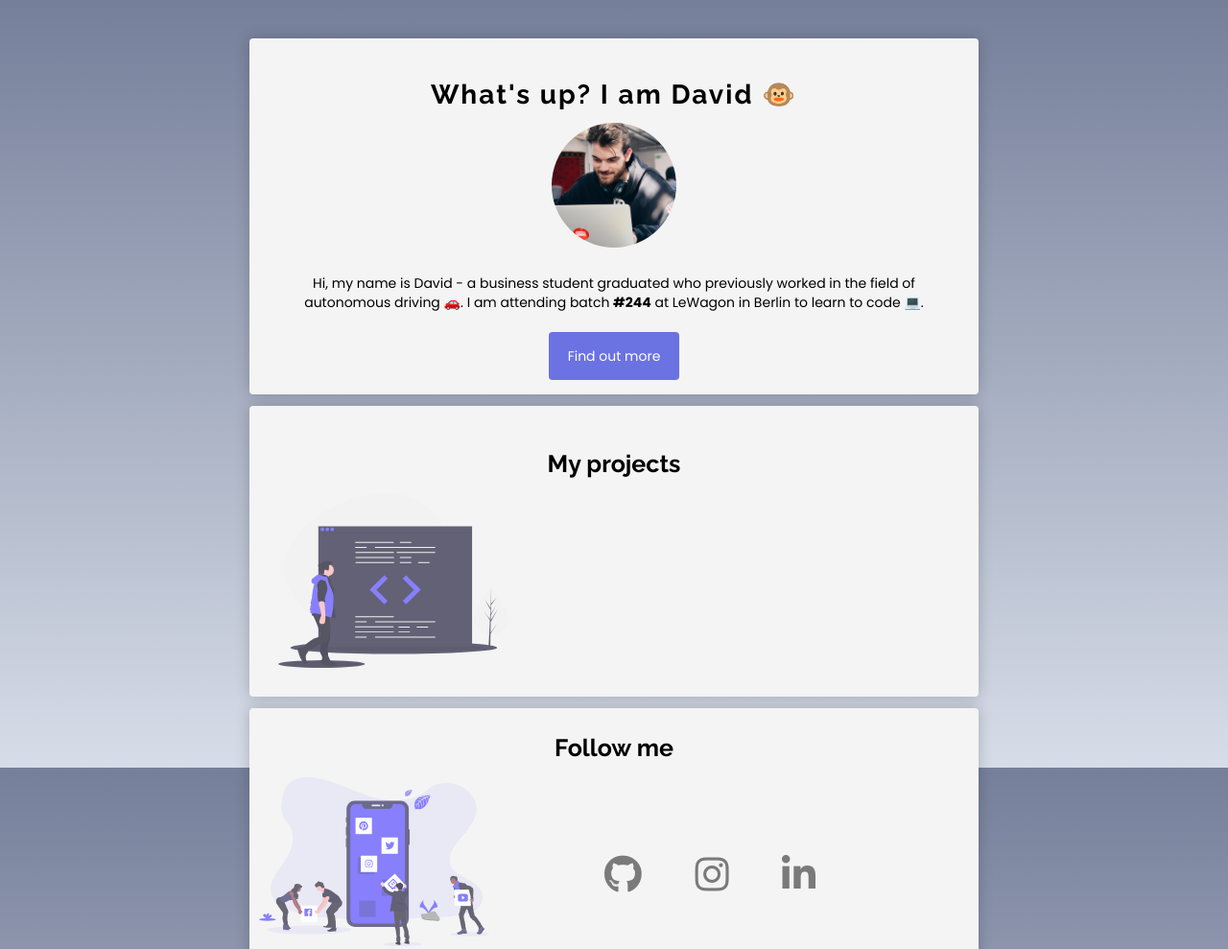
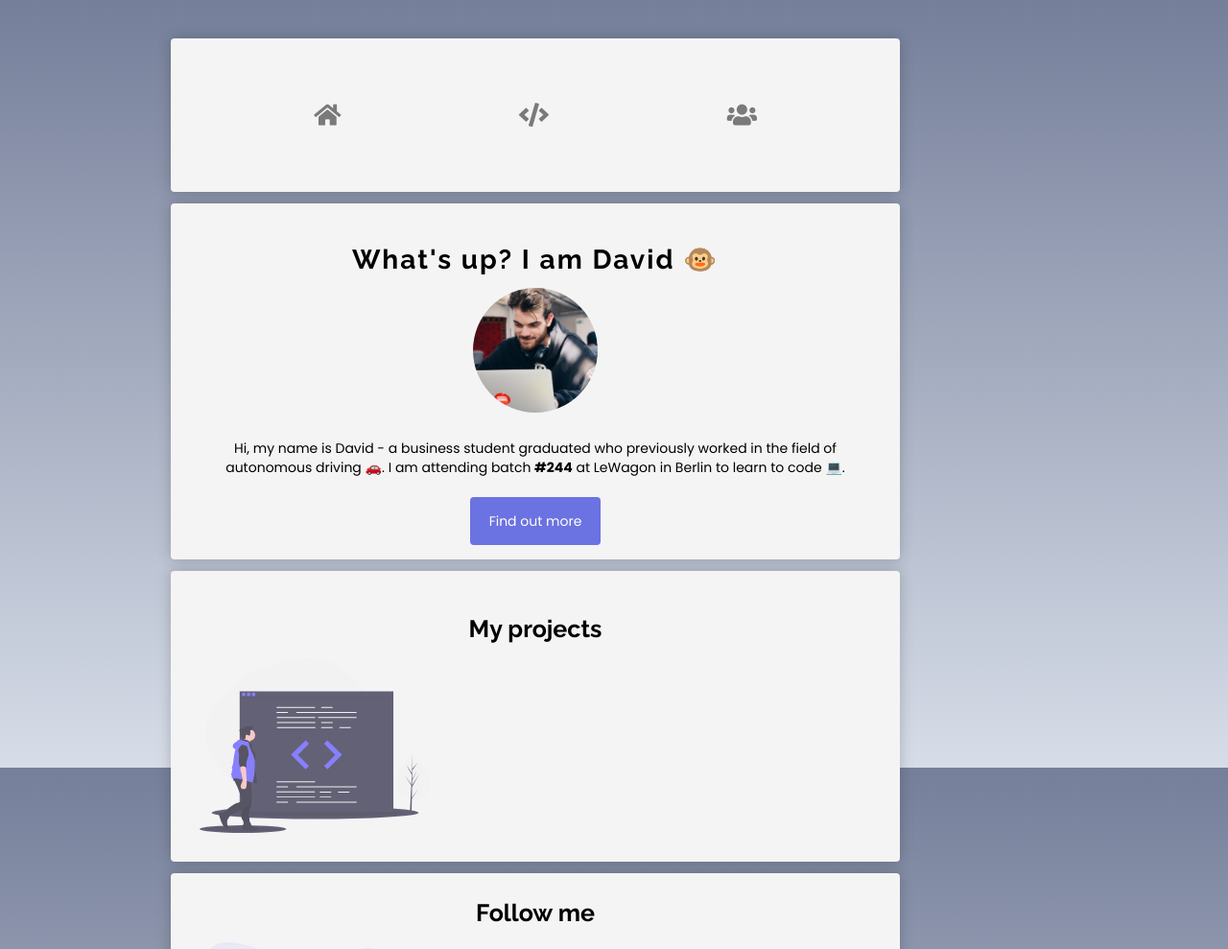
Before and after one commit to davidfriedl/profile, a plain HTML site: page index.html in a window 1280 px wide. Shown: the top 989 px of the page at 96% size. Drawn offline with Linux system fonts and the light colour scheme.

Commit message:
Updated profile page to have navigation bar

```diff
--- a/index.html
+++ b/index.html
@@ -9,16 +9,36 @@
   <link rel="stylesheet" href="style.css">
 </head>
 <body>
-
 <div class="container">
-  <div class="card-white">
+  <div class="card-white" id="top-navigation-bar">
+    <div id="sidebar">
+        <ul id="navigation-icons">
+          <li class="center-list">
+            <a href="#top">
+              <i class="fas fa-home"></i>
+            </a>
+          </li>
+          <li class="center-list">
+            <a href="#projects">
+              <i class="fas fa-code"></i>
+           </a>
+          </li>
+          <li class="center-list">
+            <a href="#social">
+              <i class="fas fa-users"></i>
+            </a>
+          </li>
+        </ul>
+    </div>
+  </div>
+  <div class="card-white" id="top">
     <h1>What's up? I am David 🐵</h1>
     <img src="/images/david_friedl_profile_picture.JPG" alt="David Friedl profile picture"class="image-circle">
     <p>Hi, my name is David - a business student graduated who previously worked in the field of autonomous driving 🚗. I am attending batch <strong>#244</strong> at LeWagon in Berlin to learn to code 💻. </p>
       <a href="https://www.lewagon.com/de" class="btn-blue">Find out more</a>
   </div>
 
-  <div class="card-white">
+  <div class="card-white" id="projects">
     <h2>My projects</h2>
     <img src="images/undraw_code_review.svg" alt="" class="background-image-project">
   </div>
--- a/style.css
+++ b/style.css
@@ -59,6 +59,7 @@ a:hover {
   background-color: rgb(244,244,244);
   width: 700px;
   margin: 12px auto;
+  margin-left: 130px;
   text-align: center;
   padding: 30px;
   border-radius: 4px;
@@ -102,6 +103,7 @@ a:hover {
   background-color: rgb(244,244,244);
   width: 740px;
   margin: 12px auto;
+  margin-left: 130px;
   text-align: center;
   padding-bottom: 0px;
   padding: 10px;
@@ -150,3 +152,33 @@ a:hover {
     width: 300px;
   }
 }
+
+
+#navigation-icons {
+  list-style: none;
+  padding: 0;
+}
+
+#navigation-icons i {
+  font-size: 25px;
+  line-height: 60px;
+}
+
+#navigation-icons > li {
+  display: inline-block;
+  list-style: none;
+    margin-left: 90px;
+    margin-right: 90px;
+}
+
+
+#top-navigation-bar{
+  background-color: rgb(244,244,244);
+  width: 700px;
+  margin: 10px auto;
+  margin-left: 130px;
+  text-align: center;
+  padding: 30px;
+  border-radius: 4px;
+  box-shadow: 0px 0px 15px rgba(0,0,0,0.2);
+}
```
